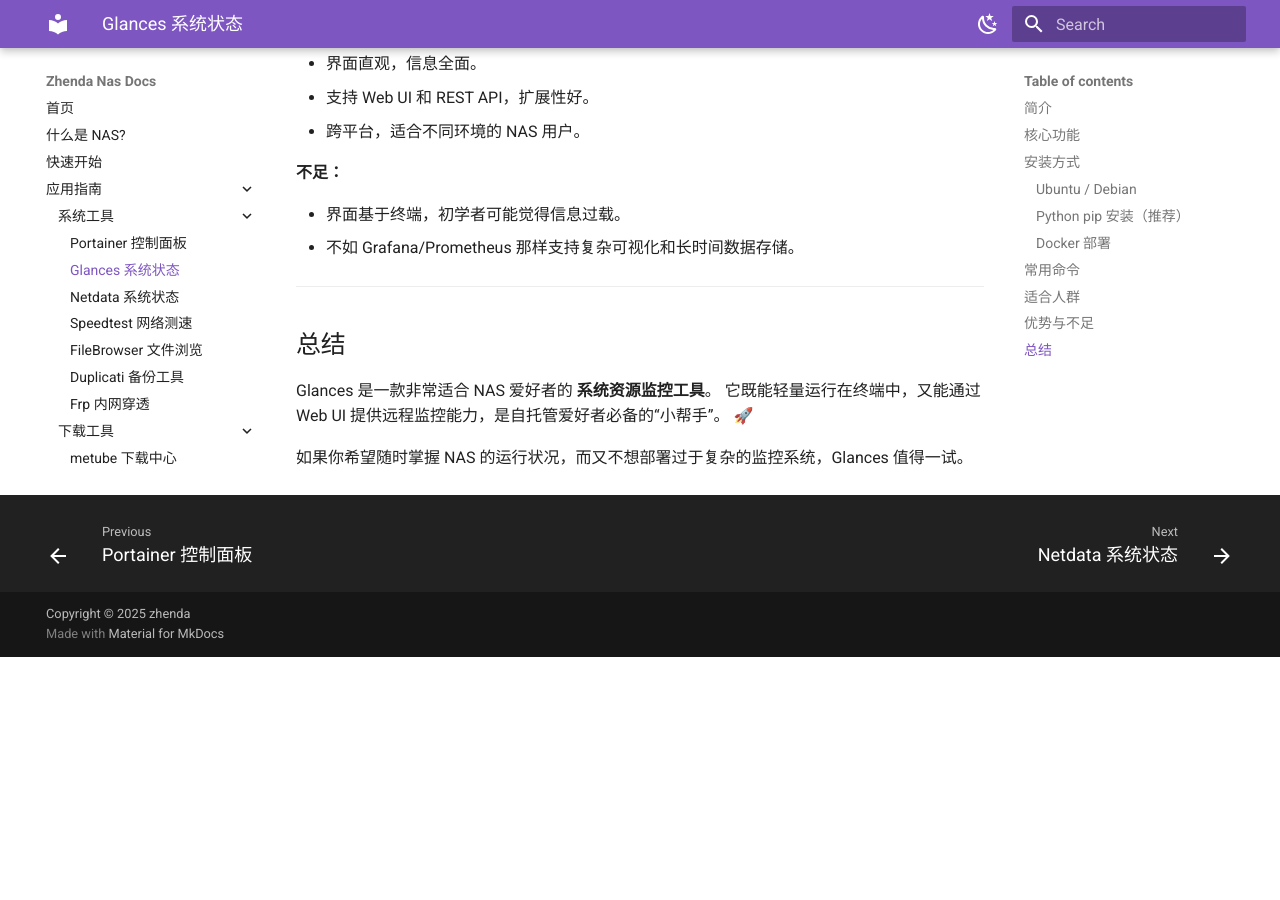
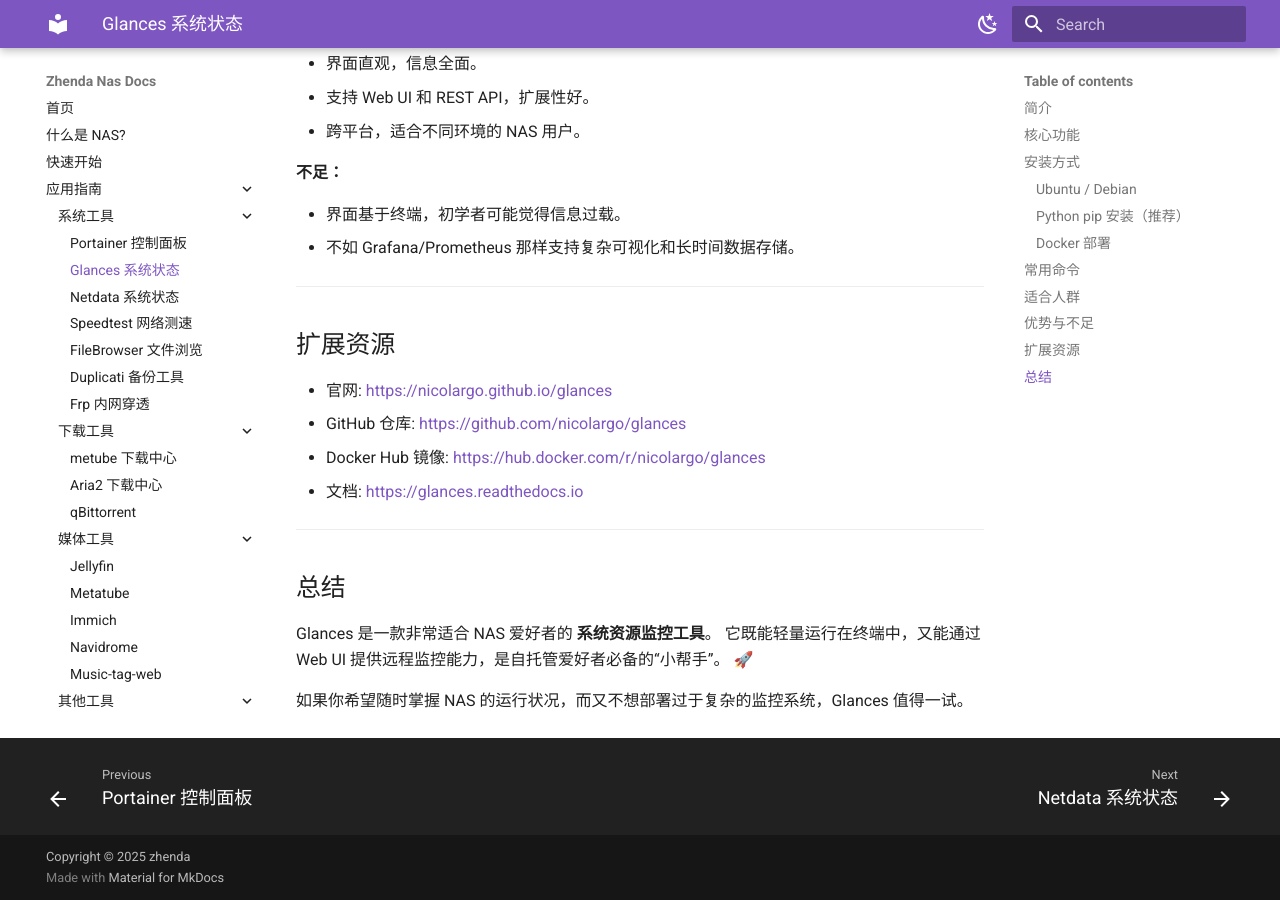
Before and after one commit to zhenda-hub/my-docker-files, an MkDocs documentation site: the page built from docs/applications/system/glances.md, in a window 1280 px wide and 900 px high, scrolled down 2485 px. Built offline with MkDocs 1.6.1 and Material for MkDocs 9.7.7, drawn with Linux system fonts in a browser that asks for light colours; before the commit the page ends 3142 px from its top, so only the background shows below that.

Commit message:
update(docs): 2 app

```diff
--- a/docs/applications/system/glances.md
+++ b/docs/applications/system/glances.md
@@ -100,6 +100,15 @@
 
 ---
 
+## 扩展资源
+
+- 官网: [https://nicolargo.github.io/glances](https://nicolargo.github.io/glances)
+- GitHub 仓库: [https://github.com/nicolargo/glances](https://github.com/nicolargo/glances)
+- Docker Hub 镜像: [https://hub.docker.com/r/nicolargo/glances](https://hub.docker.com/r/nicolargo/glances)
+- 文档: [https://glances.readthedocs.io](https://glances.readthedocs.io)
+
+---
+
 ## 总结
 
 Glances 是一款非常适合 NAS 爱好者的 **系统资源监控工具**。
```
Also changed, not shown: docs/applications/media/immich.md (+9 -0 lines).
